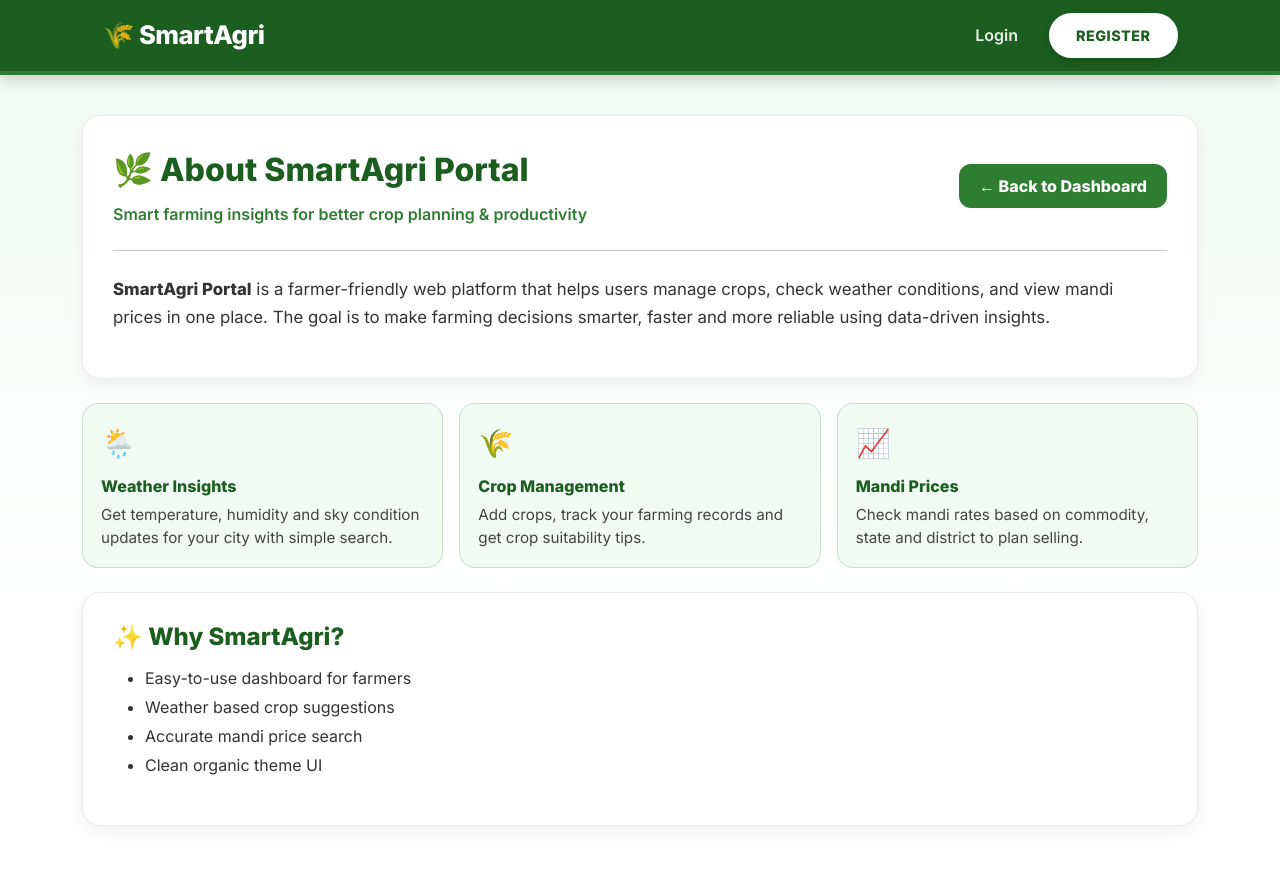
After one commit to arnavvtt/SmartAgri-Portal, a Django app: template agri/templates/about.html in a window 1280 px wide. The commit adds this page. Run offline with Django 3.2, Linux system fonts and the light colour scheme; the template is opened without the code that fills it, so the values that code supplies are empty.

Commit message:
Added about page and updated base template Updated URLs and views

```diff
--- a/agri/agriapp/urls.py
+++ b/agri/agriapp/urls.py
@@ -26,6 +26,4 @@ urlpatterns = [
 
     # Mandi Prices
     path('mandi/', views.mandi_view, name='mandi'),
-
-    path('farm_planner/', views.farm_planner, name='farm_planner'),
 ]
--- a/agri/agriapp/views.py
+++ b/agri/agriapp/views.py
@@ -29,6 +29,10 @@ from .utils import generate_farm_summary
 
 def home(request):
     return render(request, "home.html")
+
+def about(request):
+    return render(request, "about.html")
+
 
 def login_view(request):
     if request.method == "POST":
--- /dev/null
+++ b/agri/templates/about.html
@@ -0,0 +1,156 @@
+{% extends "base.html" %}
+
+{% block content %}
+<style>
+    /* SAME UI FEEL LIKE WEATHER PAGE */
+    .about-wrapper{
+        background: linear-gradient(180deg, #f3fbf6 0%, #ffffff 70%);
+        min-height: 100vh;
+        padding: 40px 0;
+    }
+
+    .about-card{
+        background: #ffffff;
+        border-radius: 18px;
+        border: 1px solid rgba(0,0,0,0.08);
+        box-shadow: 0 6px 18px rgba(0,0,0,0.06);
+        padding: 30px;
+    }
+
+    .about-title{
+        font-size: 2rem;
+        font-weight: 800;
+        color: #1b5e20;
+        display: flex;
+        align-items: center;
+        gap: 10px;
+    }
+
+    .about-subtitle{
+        color: #2e7d32;
+        font-weight: 600;
+        margin-top: 8px;
+    }
+
+    .feature-box{
+        background: #f1fbf3;
+        border: 1px solid rgba(46,125,50,0.2);
+        border-radius: 16px;
+        padding: 18px;
+        height: 100%;
+        transition: 0.3s ease;
+    }
+
+    .feature-box:hover{
+        transform: translateY(-4px);
+        box-shadow: 0 8px 20px rgba(0,0,0,0.08);
+    }
+
+    .feature-icon{
+        font-size: 28px;
+    }
+
+    .feature-title{
+        font-weight: 800;
+        margin-top: 10px;
+        color: #1b5e20;
+    }
+
+    .feature-text{
+        color: #444;
+        font-size: 0.95rem;
+        margin-top: 6px;
+    }
+
+    .btn-green{
+        background: #2e7d32;
+        color: white;
+        border-radius: 12px;
+        padding: 10px 20px;
+        font-weight: 700;
+        border: none;
+        transition: 0.3s ease;
+    }
+
+    .btn-green:hover{
+        background: #1b5e20;
+        transform: translateY(-2px);
+    }
+</style>
+
+<div class="about-wrapper">
+    <div class="container">
+
+        <!-- TOP ABOUT CARD -->
+        <div class="about-card mb-4">
+            <div class="d-flex justify-content-between align-items-center flex-wrap gap-2">
+                <div>
+                    <div class="about-title">🌿 About SmartAgri Portal</div>
+                    <div class="about-subtitle">
+                        Smart farming insights for better crop planning & productivity
+                    </div>
+                </div>
+
+                <a href="{% url 'dashboard' %}" class="btn btn-green">
+                    ← Back to Dashboard
+                </a>
+            </div>
+
+            <hr class="my-4">
+
+            <p style="color:#333; font-size: 1.05rem; line-height: 1.7;">
+                <b>SmartAgri Portal</b> is a farmer-friendly web platform that helps users
+                manage crops, check weather conditions, and view mandi prices in one place.
+                The goal is to make farming decisions smarter, faster and more reliable using
+                data-driven insights.
+            </p>
+        </div>
+
+        <!-- FEATURES -->
+        <div class="row g-3">
+            <div class="col-md-4">
+                <div class="feature-box">
+                    <div class="feature-icon">🌦️</div>
+                    <div class="feature-title">Weather Insights</div>
+                    <div class="feature-text">
+                        Get temperature, humidity and sky condition updates for your city
+                        with simple search.
+                    </div>
+                </div>
+            </div>
+
+            <div class="col-md-4">
+                <div class="feature-box">
+                    <div class="feature-icon">🌾</div>
+                    <div class="feature-title">Crop Management</div>
+                    <div class="feature-text">
+                        Add crops, track your farming records and get crop suitability tips.
+                    </div>
+                </div>
+            </div>
+
+            <div class="col-md-4">
+                <div class="feature-box">
+                    <div class="feature-icon">📈</div>
+                    <div class="feature-title">Mandi Prices</div>
+                    <div class="feature-text">
+                        Check mandi rates based on commodity, state and district to plan selling.
+                    </div>
+                </div>
+            </div>
+        </div>
+
+        <!-- EXTRA SECTION -->
+        <div class="about-card mt-4">
+            <h4 style="font-weight:800; color:#1b5e20;">✨ Why SmartAgri?</h4>
+            <ul style="margin-top: 12px; color:#333; line-height: 1.8;">
+                <li>Easy-to-use dashboard for farmers</li>
+                <li>Weather based crop suggestions</li>
+                <li>Accurate mandi price search</li>
+                <li>Clean organic theme UI</li>
+            </ul>
+        </div>
+
+    </div>
+</div>
+{% endblock %}
--- a/agri/templates/base.html
+++ b/agri/templates/base.html
@@ -223,9 +223,6 @@
                             <a class="nav-link nav-link-custom" href="{% url 'my_crops' %}">My Crops</a>
                         </li>
                         <li class="nav-item">
-            <a class="nav-link nav-link-custom fw-bold"  href="{% url 'farm_planner' %}"> Farm Planner</a>
-        </li>
-                    <li class="nav-item">
                             <a class="nav-link nav-link-custom" href="{% url 'mandi' %}">Mandi Prices</a>
                         </li>
                         <li class="nav-item">
```
Lines whose indentation alone changed are shown as unchanged.
